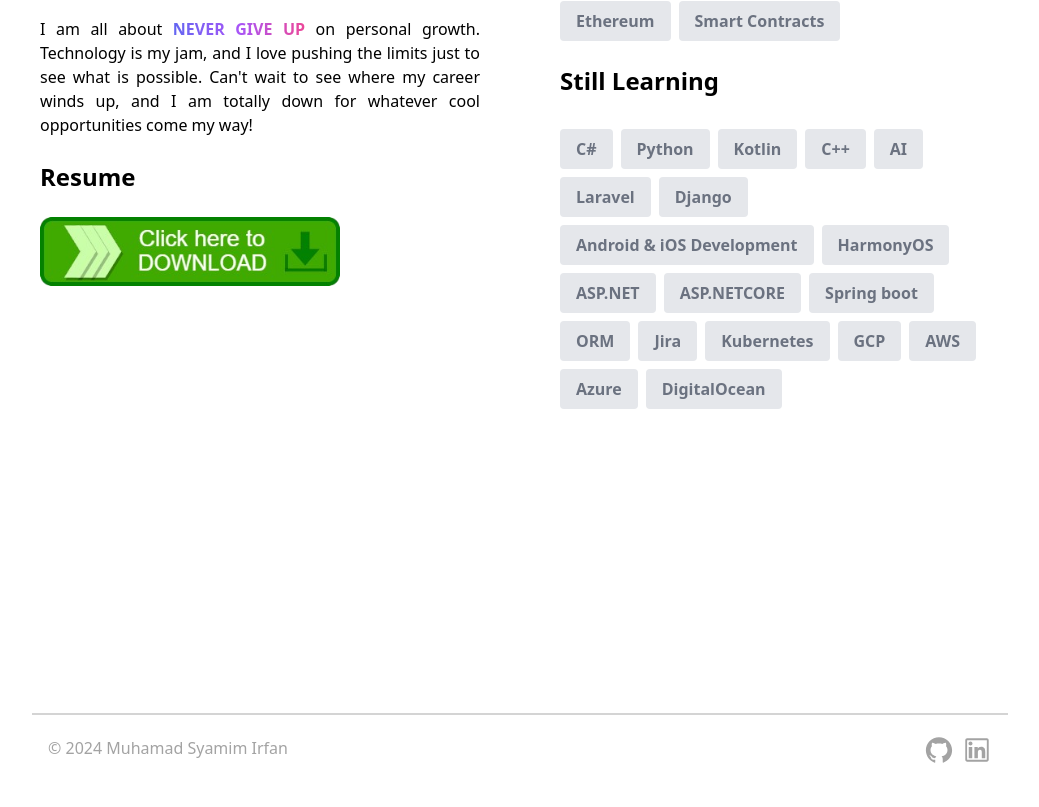
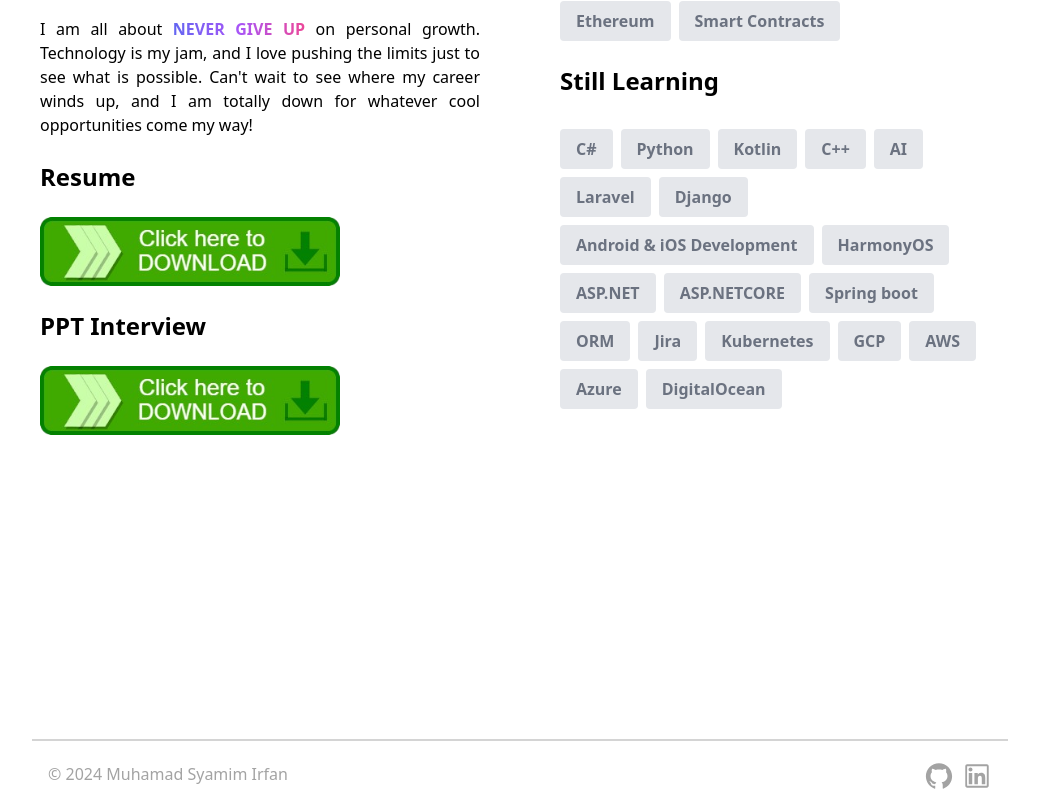
Before and after one commit to syamimirfan/syamimdev, a Next.js app: page /AboutSection in a window 1280 px wide. Shown: the part 699-1506 px from the top of the page, without its empty margins (120-1159 px from the left). Before the commit the page ends 1480 px from the top, so only its background shows below. Built offline with nearby package versions, Linux system fonts and the light colour scheme.

Commit message:
Interview PPT Uploaded

```diff
--- a/app/about/about-section.tsx
+++ b/app/about/about-section.tsx
@@ -115,6 +115,16 @@ const About_Section = () => {
                      target="_blank"
                     >
                         <Image src="/assets/download-button.png" alt='download-button.png' width={300} height={300} className="mx-auto md:mx-0"/>
+                      </Link>
+                    <br />
+                     <h1 className="text-center text-2xl font-bold mb-6 md:text-left">
+                        PPT Interview
+                    </h1>
+                    <Link
+                     href="https://drive.google.com/file/d/1psxhMW3esSWBTiHjtbi23rVOJLvgoQRe/view?usp=sharing"
+                     target="_blank"
+                    >
+                        <Image src="/assets/download-button.png" alt='download-button.png' width={300} height={300} className="mx-auto md:mx-0"/>
                     </Link>
                 </div>
                 <div className="text-center md:w-1/2 md:text-left">
```
